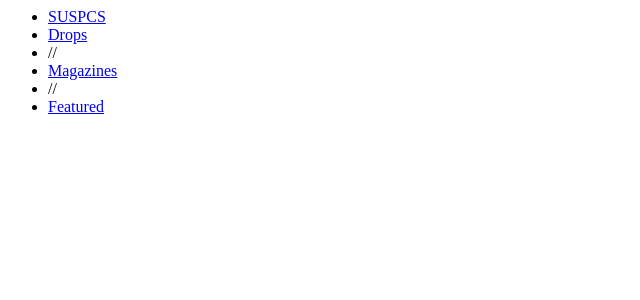
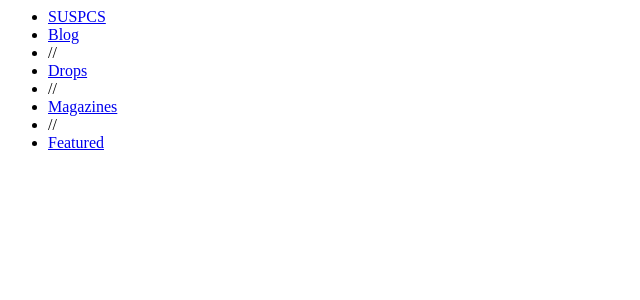
Before and after one commit to SUSPCS/suspcs.xyz, a Jekyll site: the page inc/nav.html, which Jekyll copies as it is, in a window 1280 px wide. Shown: the top 300 px of the page, without its empty margins (0-640 px from the left). Built offline with Jekyll 4.4.1, drawn with Linux system fonts in a browser that asks for light colours.

Commit message:
Update nav.html

```diff
--- a/inc/nav.html
+++ b/inc/nav.html
@@ -2,6 +2,8 @@
 <div class="navbar fixed">
     <ul class="nav-list">
         <li class="nav-item"><a class="link" href="/">SUSPCS</a></li>
+        <li class="nav-item-right"><a class="link" href="/blog">Blog</a></li>
+        <li class="nav-item-right link">//</li>
         <li class="nav-item-right"><a class="link" href="/drops">Drops</a></li>
         <li class="nav-item-right link">//</li>
         <li class="nav-item-right"><a class="link" href="/magazines">Magazines</a></li>
```
